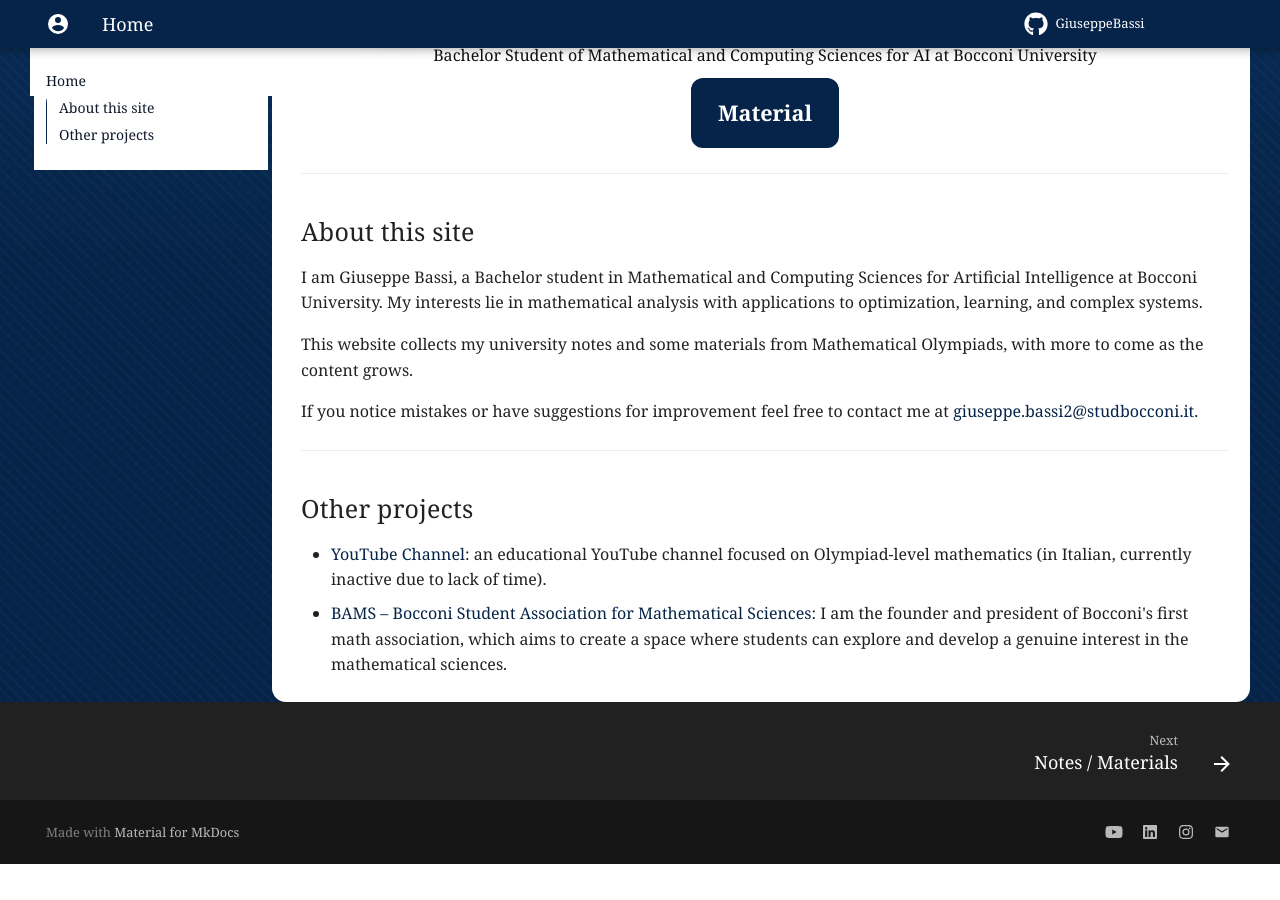
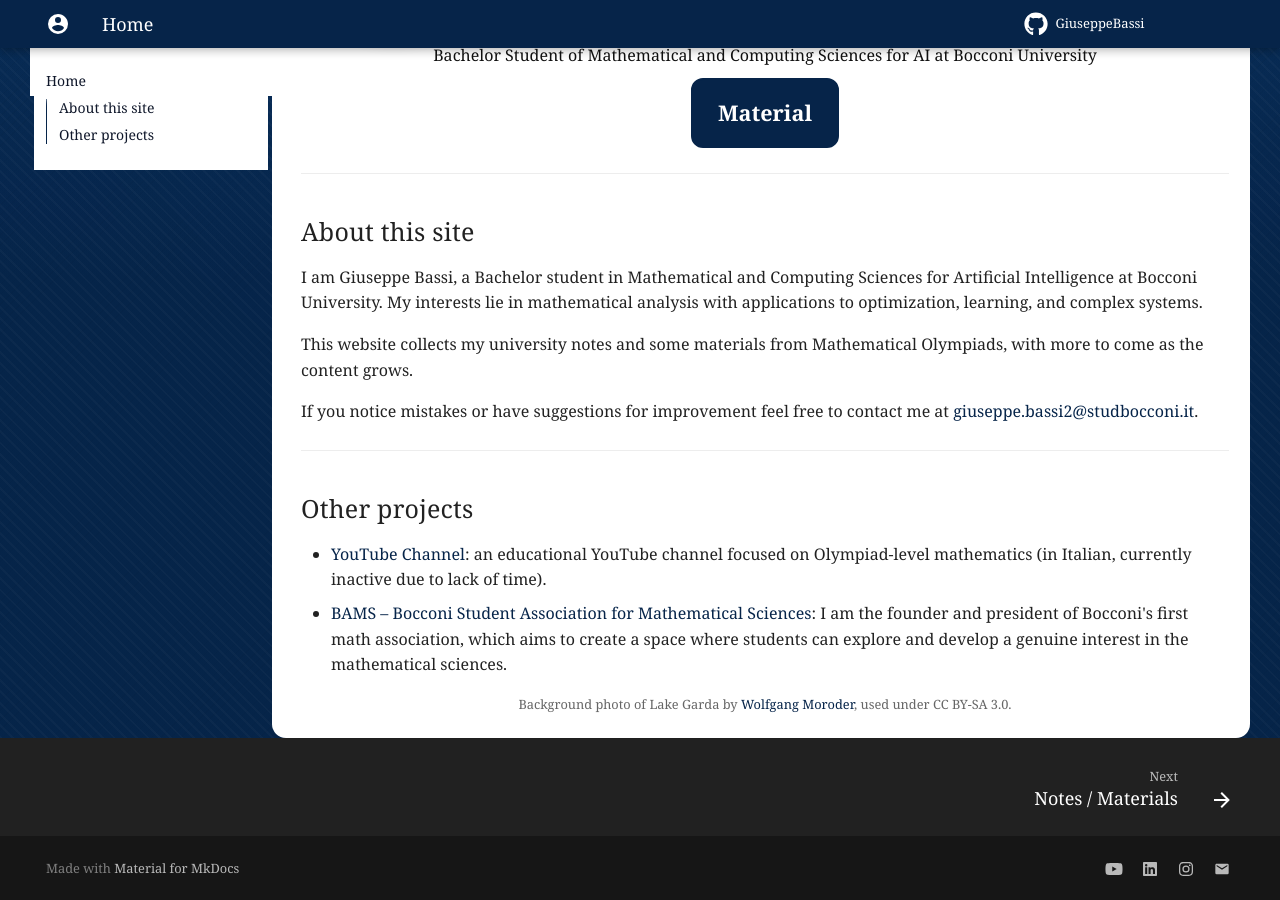
Before and after one commit to GiuseppeBassi/GiuseppeBassi.github.io, an MkDocs documentation site: the page built from docs/index.md, in a window 1280 px wide and 900 px high, scrolled down 508 px. Built offline with MkDocs 1.6.1 and Material for MkDocs 9.7.7, drawn with Linux system fonts in a browser that asks for light colours; before the commit the page ends 1372 px from its top, so only the background shows below that.

Commit message:
Update index.md

```diff
--- a/docs/index.md
+++ b/docs/index.md
@@ -56,3 +56,7 @@ If you notice mistakes or have suggestions for improvement feel free to contact
 
 - [YouTube Channel](https://www.youtube.com/@bassigiuseppe): an educational YouTube channel focused on Olympiad-level mathematics (in Italian, currently inactive due to lack of time).
 - [BAMS – Bocconi Student Association for Mathematical Sciences](https://mathematicalsciencesbocconi.org/): I am the founder and president of Bocconi's first math association, which aims to create a space where students can explore and develop a genuine interest in the mathematical sciences.
+
+<p style="font-size: 0.8em; color: #666; text-align: center;">
+Background photo of Lake Garda by <a href="https://commons.wikimedia.org/wiki/User:Wolfgang_Moroder" target="_blank">Wolfgang Moroder</a>, used under CC BY-SA 3.0.
+</p>
```
